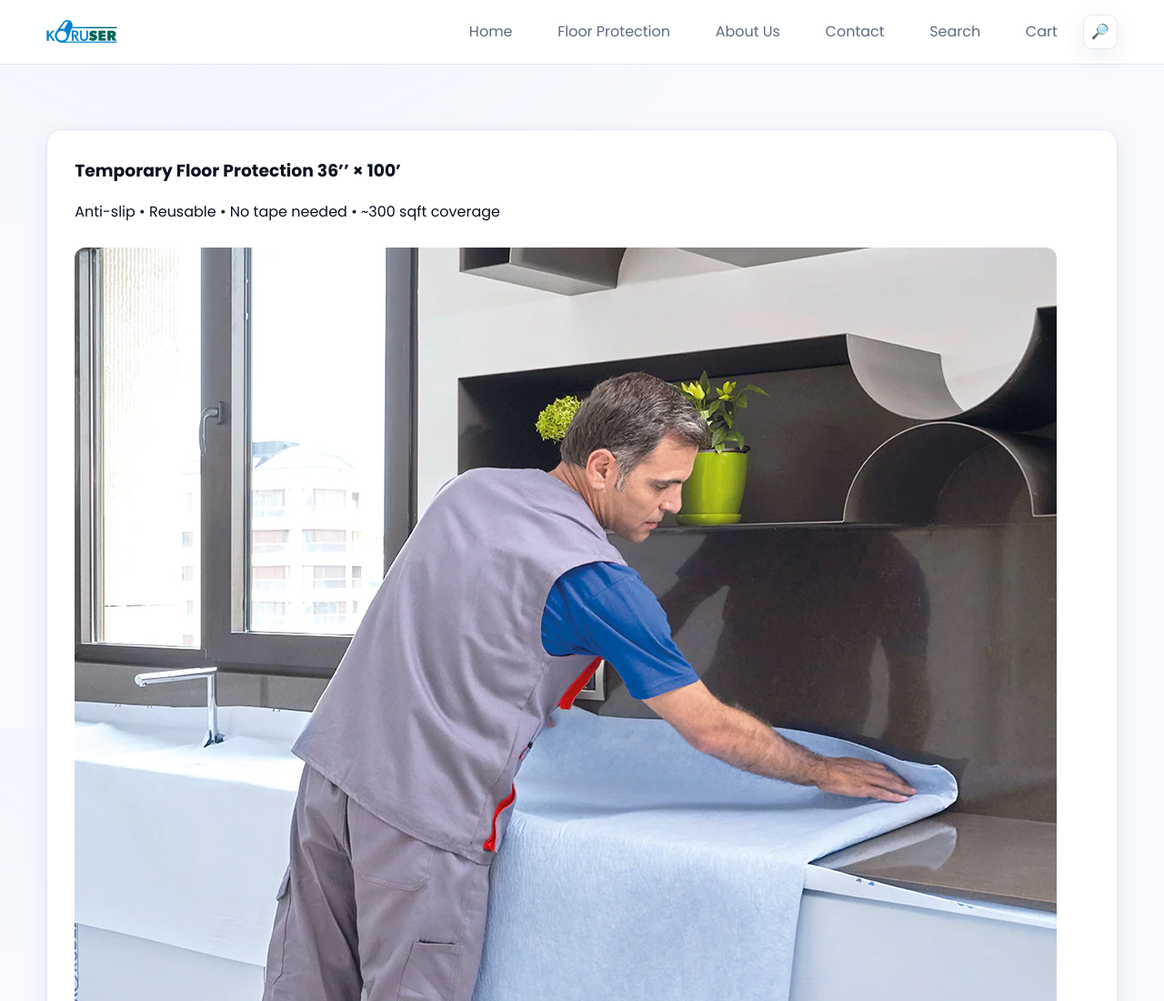
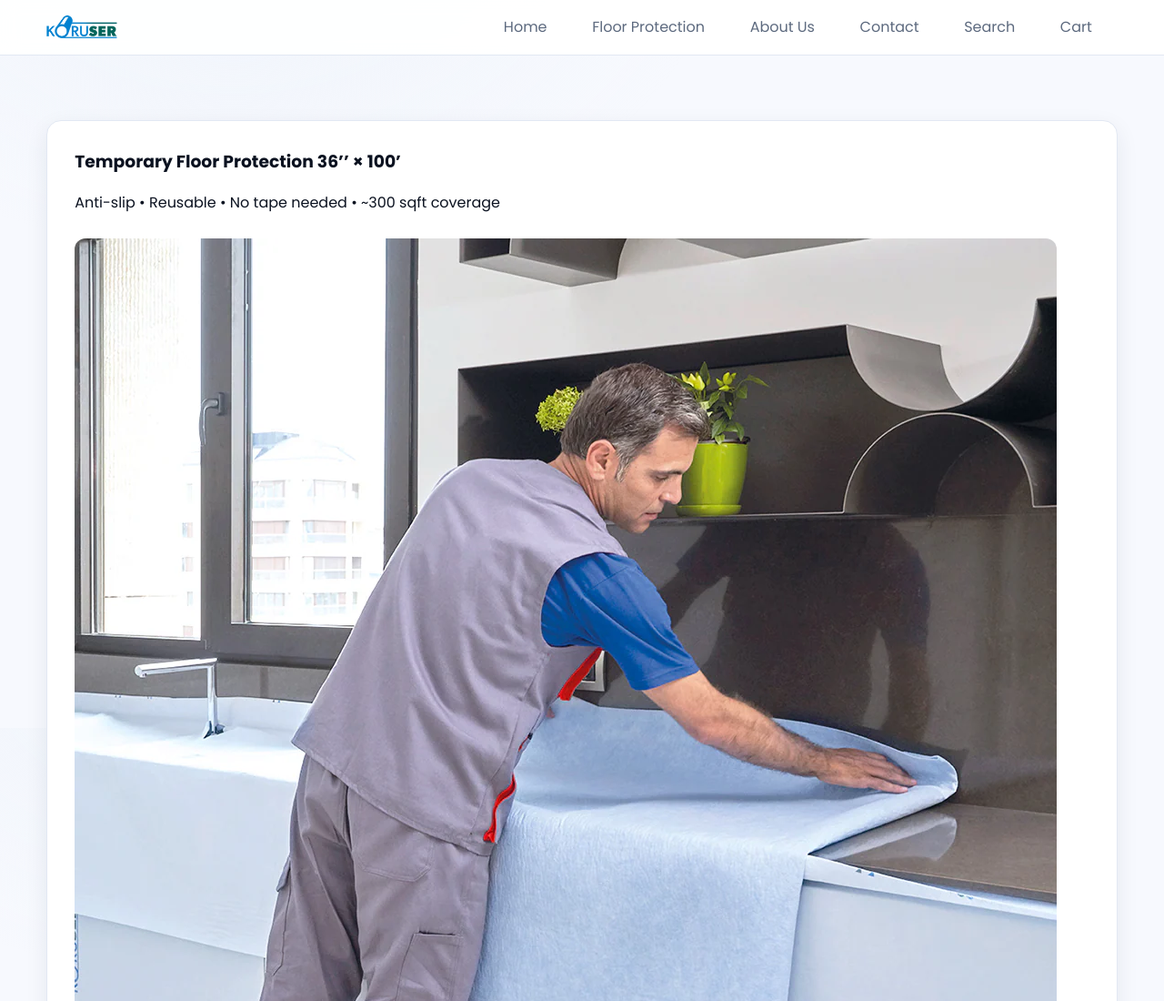
Before and after one commit to alpsisman-tech/Koruser, a plain HTML site: page floor-protection.html in a window 1280 px wide. Shown: the top 1100 px of the page at 91% size. Drawn offline with Linux system fonts and the light colour scheme.

Commit message:
Remove search icon button from header
Removed the search icon button from the header.

```diff
--- a/floor-protection.html
+++ b/floor-protection.html
@@ -32,10 +32,6 @@
           <li><a href="cart.html">Cart</a></li>
         </ul>
       </nav>
-
-      <div class="header__actions">
-        <a class="icon-btn" href="search.html" aria-label="Search">🔎</a>
-       </div>
     </div>
   </header>
 
```
